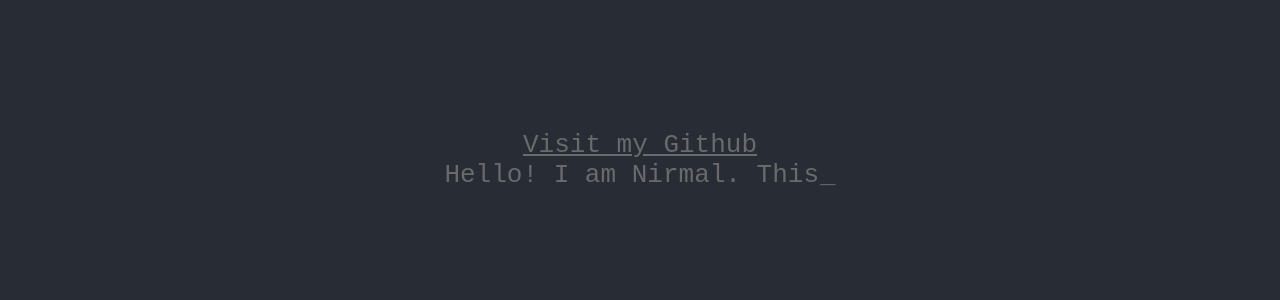
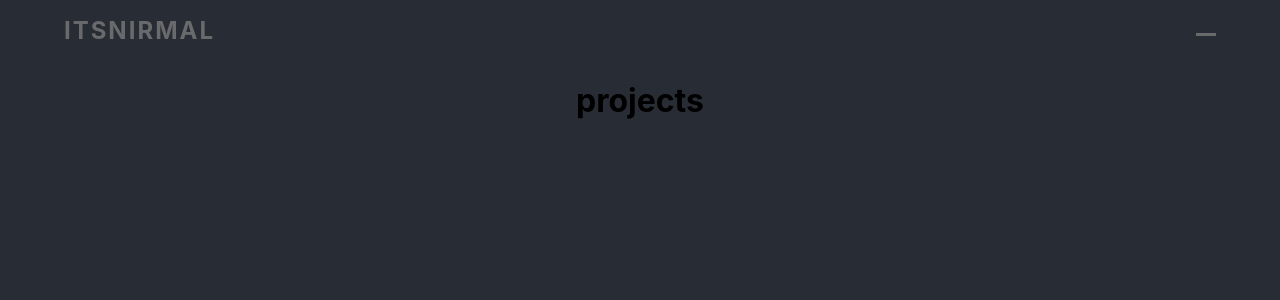
Before and after one commit to itsnirmal/react_website, a React (Create React App) app: page /projects in a window 1280 px wide. Shown: the top 300 px of the page. Built offline with nearby package versions, Linux system fonts and the light colour scheme.

Commit message:
Added navigatin bar

```diff
--- a/package.json
+++ b/package.json
@@ -7,8 +7,10 @@
     "@testing-library/react": "^13.4.0",
     "@testing-library/user-event": "^13.5.0",
     "react": "^18.2.0",
+    "react-burger-menu": "^3.0.9",
     "react-dom": "^18.2.0",
     "react-loading": "^2.0.3",
+    "react-router-dom": "^6.8.1",
     "react-scripts": "5.0.1",
     "styled-components": "^5.3.6",
     "typewriter-effect": "^2.19.0",
--- a/src/App.css
+++ b/src/App.css
@@ -7,25 +7,25 @@
 a:link {
   color: #686A6C;
   background-color: transparent;
-  text-decoration: underline;
+  text-decoration: none;
 }
 
 a:visited {
   color: #686A6C;
   background-color: transparent;
-  text-decoration: underline;
+  text-decoration: none;
 }
 
 a:hover {
   color: white;
   background-color: transparent;
-  text-decoration: underline;
+  text-decoration: none;
 }
 
 a:active {
   color: green;
   background-color: transparent;
-  text-decoration: underline;
+  text-decoration: none;
 }
 
 
--- a/src/App.js
+++ b/src/App.js
@@ -1,7 +1,13 @@
+import React, { useState, useEffect } from 'react';
+import { BrowserRouter as Router, Route, Routes } from 'react-router-dom';
+import Project from './components/projects';
 import Home from './components/Home';
+import Preloader from './components/Preloader';
+import NavigationBar from './components/NavigationBar';
 import './App.css';
-import Preloader from './components/Preloader';
-import React, { useState, useEffect } from 'react';
+
+
+
 
 
 function App() {
@@ -16,8 +22,13 @@ function App() {
     <>
     <div className="App">
     {loading === false ? (
-
-            <Home />
+              <Router>
+                <NavigationBar />
+                <Routes>
+                  <Route exact path="/" element={<Home />} />
+                  <Route exact path="/projects" element={<Project />} />
+                </Routes>
+              </Router>
 
     ) : (
       <Preloader />
--- a/src/components/Home.js
+++ b/src/components/Home.js
@@ -1,10 +1,12 @@
 import React from 'react';
 import Typewriter from "typewriter-effect";
 
+
 function Home() {
   return (
-    <div className="App">
+    <div>
       <header className="App-header">
+
         <a href='https://github.com/itsnirmal' target= "_blank" rel="noreferrer noopener">Visit my Github</a>
         <Typewriter
                 options= {{
--- /dev/null
+++ b/src/components/NavigationBar.js
@@ -0,0 +1,41 @@
+import React from 'react'
+import { useState } from 'react'
+import { Link } from 'react-router-dom';
+import './navbar.css';
+
+const NavigationBar = () => {
+  const [isOpen, setIsOpen] = useState(false);
+
+  const toggleMenu = () => {
+    setIsOpen(!isOpen);
+  };
+
+  return (
+    <nav className="navbar">
+      <div className="navbar-container">
+        <Link to="/" className="navbar-logo">
+          itsnirmal
+        </Link>
+         <div className={`navbar-menu ${isOpen ? 'active' : ''}`}>
+          <ul className='navbar-list'>
+            <li className='navbar-item'>
+              <Link to='/' className='navbar-link' onClick={toggleMenu}>
+                Home
+              </Link>
+            </li>
+            <li className='navbar-item'>
+              <Link to='/projects' className='navbar-link' onClick={toggleMenu}>
+                Projects
+              </Link>
+            </li>
+          </ul>
+        </div>
+        <div className="navbar-toggle" onClick={toggleMenu}>
+          <span className={`navbar-toggle-icon ${isOpen ? 'active' : ''}`}></span>
+        </div>
+      </div>
+    </nav>
+  );
+};
+
+export default NavigationBar;
--- /dev/null
+++ b/src/components/navbar.css
@@ -0,0 +1,81 @@
+.navbar {
+        background-color: 282c34;
+        color: #fff;
+        height: 60px;
+        display: flex;
+        align-items: center;
+        justify-content: center;
+}
+
+.navbar-container {
+    display: flex;
+    justify-content: space-between;
+    align-items: center;
+    width: 90%;
+    max-width: 1200px;
+    margin: 0 auto;
+}
+
+.navbar-logo {
+    font-size: 24px;
+    font-weight: bold;
+    text-transform: uppercase;
+    letter-spacing: 2px;
+    text-decoration: none;
+    color: #fff;
+}
+
+.navbar-menu {
+    display: none;
+    position: absolute;
+    top: 60px;
+    left: 0;
+    width: 100%;
+    padding: 0;
+    margin: 0;
+    background-color: #282c34;
+    list-style: none;
+    text-align: center;
+    transition: all 0.5s ease-in-out;
+}
+
+.navbar-menu.active {
+    display: block;
+}
+
+.navbar-list {
+    margin: 0;
+    padding: 0;
+}
+
+.navbar-item {
+    display: inline-block;
+    margin-right: 20px;
+}
+
+.navbar-link {
+    display: inline-block;
+    font-size: 18px;
+    text-transform: uppercase;
+    letter-spacing: 1px;
+}
+
+.navbar-toggle-icon {
+    display: inline-block;
+    width: 20px;
+    height: 3px;
+    background-color: #686A6C;
+    transition: transform 0.6s ease;
+}
+
+.navbar-toggle-icon.active {
+    transform: rotate(180deg);
+}
+
+.navbar-toggle-icon:hover {
+    display: inline-block;
+    width: 24px;
+    height: 3px;
+    background-color: white;
+    transition: transform 0.6s ease;
+}
--- /dev/null
+++ b/src/components/projects.js
@@ -0,0 +1,9 @@
+import React from 'react'
+
+function projects() {
+  return (
+    <div><h1>projects</h1></div>
+  )
+}
+
+export default projects
```
Also changed, not shown: src/components/Preloader.js (line endings or trailing spaces), 1 other file (tests, documents, lock files or other folders).
